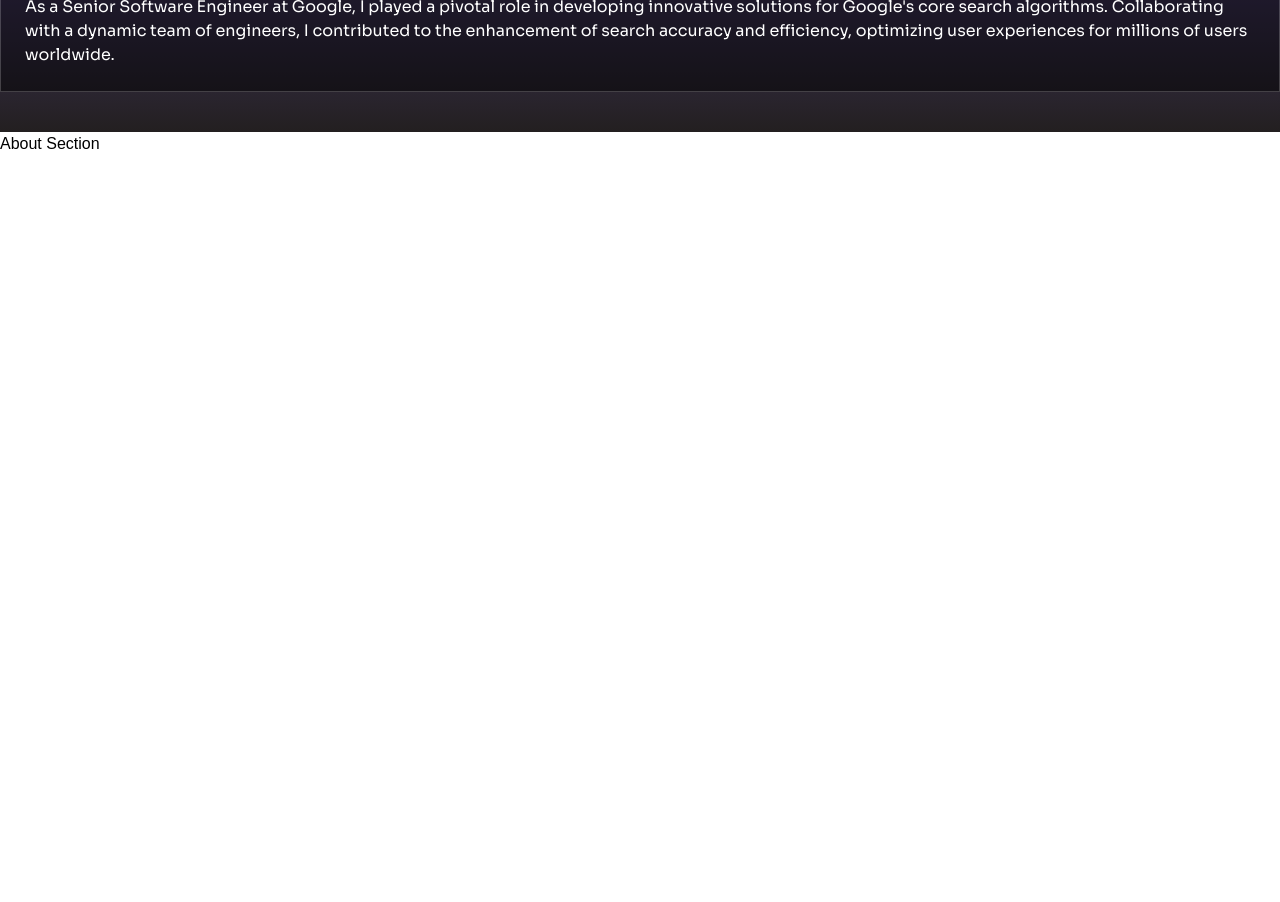
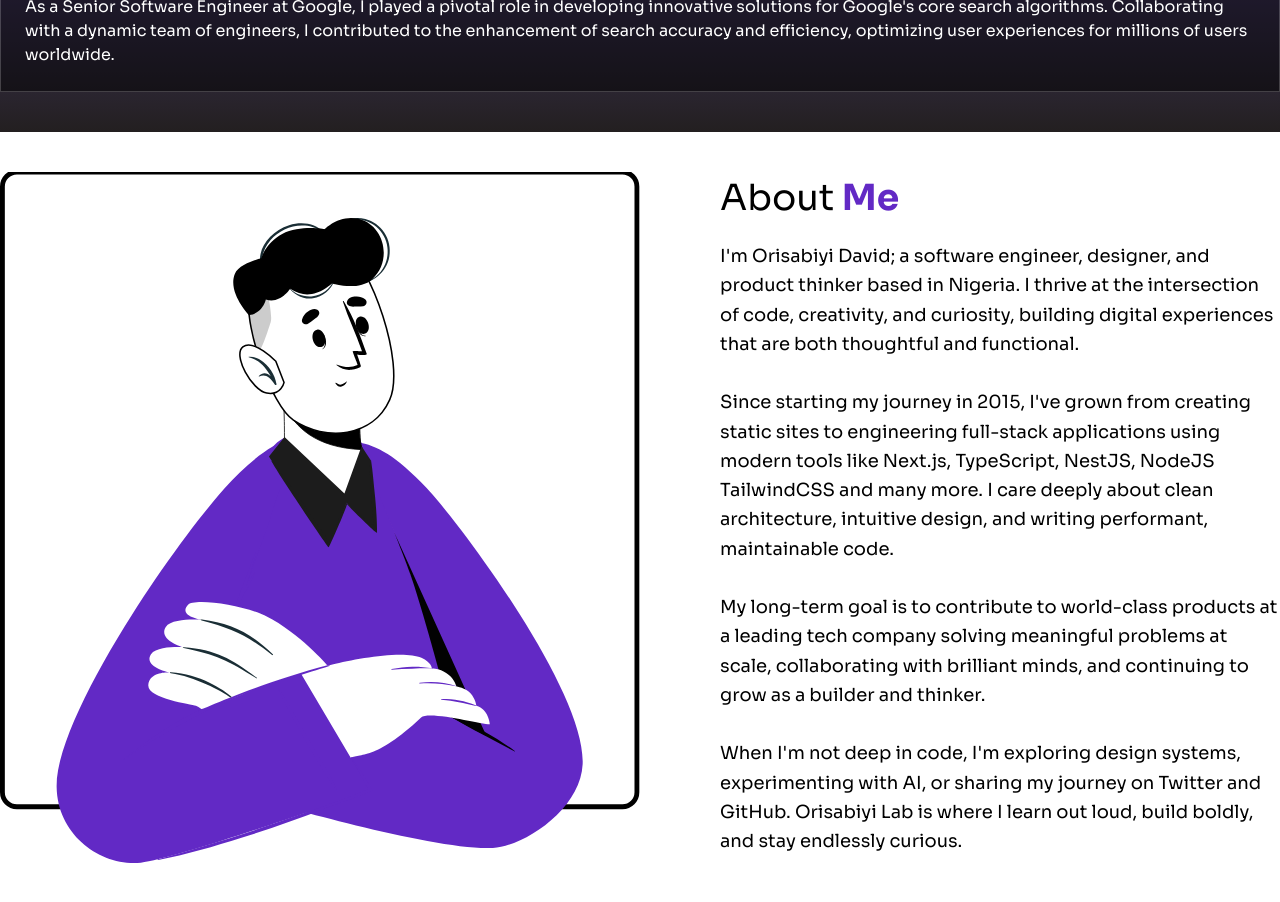
Before and after one commit to Orisabiyi/orisabiyi-lab, a Next.js app: page / in a window 1280 px wide. Shown: the part 2180-3082 px from the top of the page. Before the commit the page ends 2336 px from the top, so only its background shows below. Built offline with nearby package versions, Linux system fonts and the light colour scheme.

Commit message:
Add AboutSection component with detailed personal description and image

```diff
--- a/components/about-section.tsx
+++ b/components/about-section.tsx
@@ -1,3 +1,46 @@
+import Image from "next/image";
+
 export default function AboutSection() {
-  return <section>About Section</section>;
+  return (
+    <section className="container mx-auto py-10 items-center flex gap-20 font-sora">
+      <figure className="w-1/2">
+        <Image
+          src="/images/me-icon.svg"
+          alt="About Me"
+          width={1200}
+          height={600}
+          className="w-full h-auto"
+        />
+      </figure>
+      <div className="flex-1 flex flex-col gap-6">
+        <h2 className="text-4xl">
+          <span>About</span>
+          <span className="font-bold text-primary"> Me</span>
+        </h2>
+        <p className="text-lg leading-relaxed">
+          I&apos;m Orisabiyi David; a software engineer, designer, and product
+          thinker based in Nigeria. I thrive at the intersection of code,
+          creativity, and curiosity, building digital experiences that are both
+          thoughtful and functional.
+          <br />
+          <br />
+          Since starting my journey in 2015, I&apos;ve
+          grown from creating static sites to engineering full-stack
+          applications using modern tools like Next.js, TypeScript, NestJS, NodeJS
+          TailwindCSS and many more. I care deeply about clean architecture,
+          intuitive design, and writing performant, maintainable code.
+          <br />
+          <br />
+          My long-term goal is to contribute to world-class products at a leading
+          tech company solving meaningful problems at scale, collaborating
+          with brilliant minds, and continuing to grow as a builder and thinker.
+          <br />
+          <br />
+          When I&apos;m not deep in code, I&apos;m exploring design systems, experimenting
+          with AI, or sharing my journey on Twitter and GitHub. Orisabiyi Lab is
+          where I learn out loud, build boldly, and stay endlessly curious.
+        </p>
+      </div>
+    </section>
+  );
 }
```
